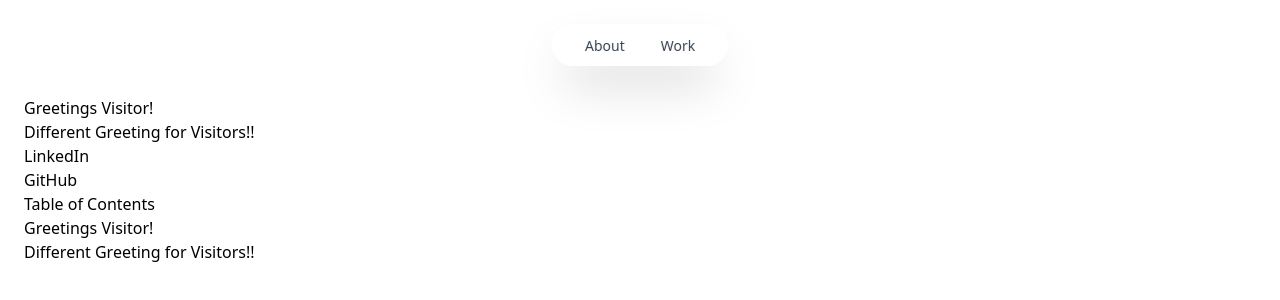
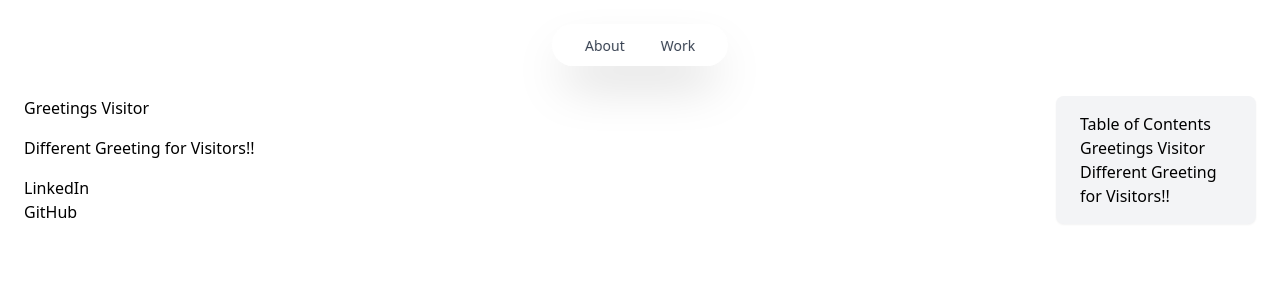
Before and after one commit to hieuristik/portfolio-site, a Next.js app: page / in a window 1280 px wide. Shown: the top 300 px of the page. Built offline with nearby package versions, Linux system fonts and the light colour scheme.

Commit message:
Some styling added to table Table of Contents component as well as entire page

```diff
--- a/src/app/layout.js
+++ b/src/app/layout.js
@@ -1,13 +1,12 @@
 import Header from "@/components/Header.js";
 import "./globals.css";
-import "./navStyles.css";
 
 export default function RootLayout({ children }) {
   return (
     <html lang="en">
       <body>
         <Header />
-        <main className="pt-24 px-6">
+        <main>
           {children}
         </main>
       </body>
--- a/src/app/page.js
+++ b/src/app/page.js
@@ -3,11 +3,17 @@ import TableOfContents from "@/components/TableOfContents";
 
 export default function Home() {
   return (
-    <>
-    <h1 id="greetings">Greetings Visitor!</h1>
-    <h1 id="different-greeting">Different Greeting for Visitors!!</h1>
-    <SocialButtons />
-    <TableOfContents />
-    </>
+    <div className="pt-24 px-6 flex justify-between items-start">
+      <div className="main-content space-y-4">
+        <h1 id="greetings">Greetings Visitor</h1>
+        <h1 id="different-greeting">Different Greeting for Visitors!!</h1>
+        <SocialButtons />
+      </div>
+
+
+      <div className="table-of-contents-wrapper">
+        <TableOfContents />
+      </div>
+    </div>
   );
 }
--- /dev/null
+++ b/src/app/tableOfContentsStyles.css
@@ -0,0 +1,8 @@
+.table-of-contents-container {
+    margin-left: auto;
+    width: 200px;
+    padding: 1rem 1.5rem;
+    background-color: #f3f4f6;
+    border-radius: 0.5rem;
+    box-shadow: 0 1px 2px 0 rgba(0, 0, 0, 0.05);
+}
--- a/src/components/TableOfContents.js
+++ b/src/components/TableOfContents.js
@@ -1,13 +1,14 @@
 "use client";
 
 import usePageHeaders from "../util/extractHeaders"
+import "../app/tableOfContentsStyles.css"
 
 export default function TableOfContents({ headers: customHeaders}) {
     const defaultHeaders = usePageHeaders();
     const headers = customHeaders || defaultHeaders;
 
     return (
-        <div>
+        <div className="table-of-contents-container">
             <h2>Table of Contents</h2>
             <ul>
                 {headers.slice(0, -1).map((header) => (
```
